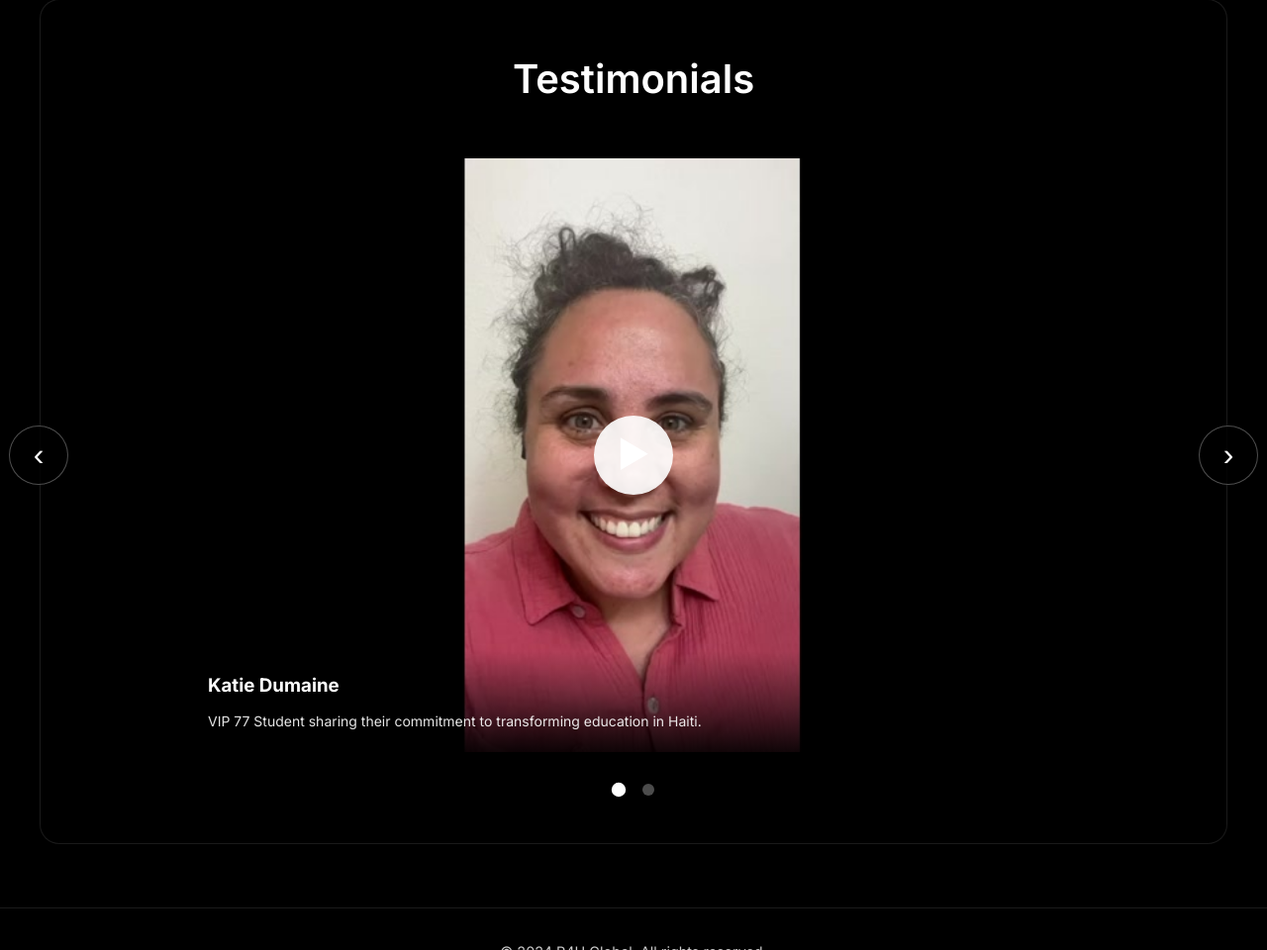
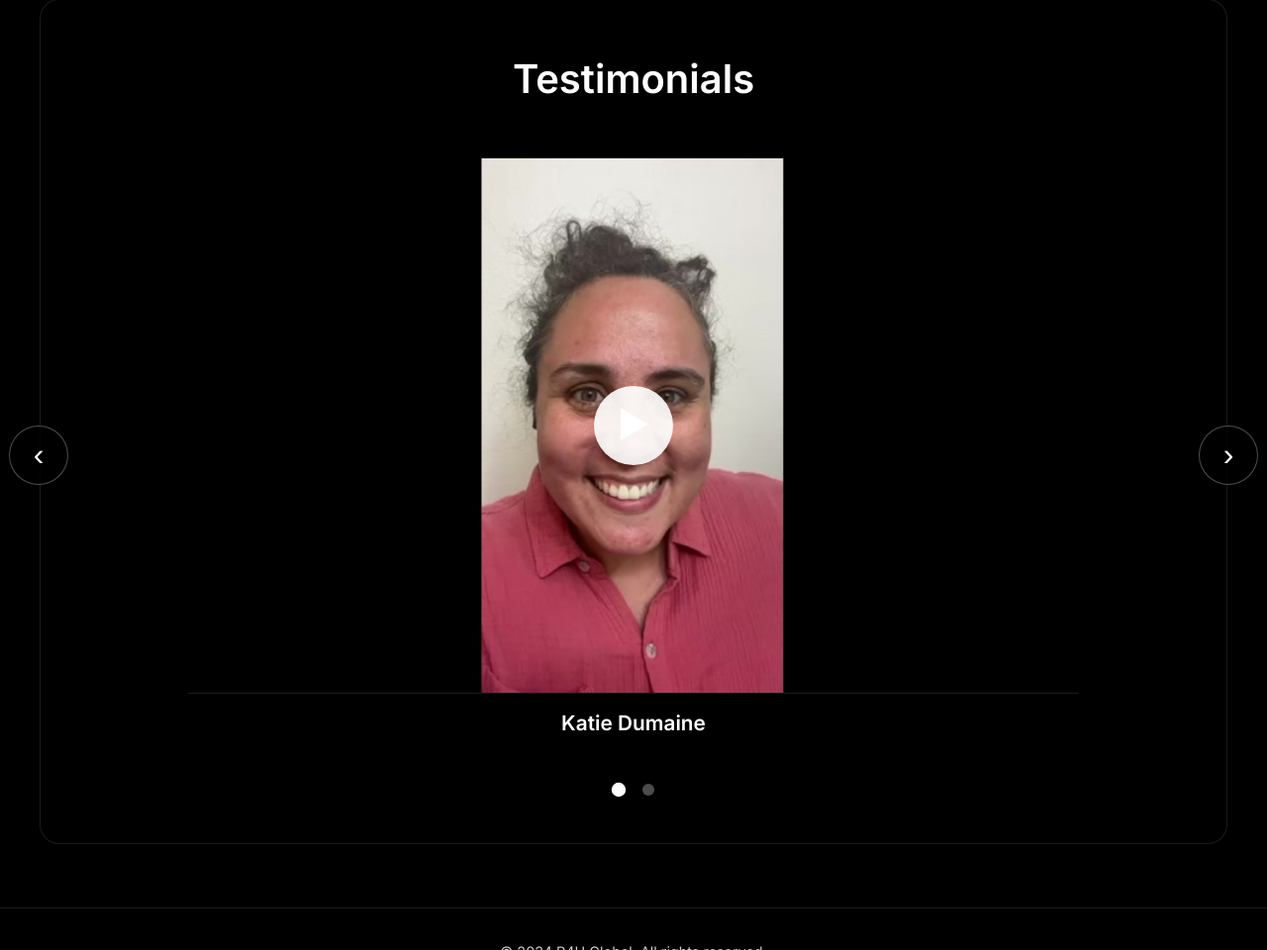
Before and after one commit to p4hglobal/nextlevel-vip77, a plain HTML site: page docs/index.html in a window 1280 px wide. Shown: the part 2062-3022 px from the top of the page at 99% size. Drawn offline with Linux system fonts and the light colour scheme.

Commit message:
add video title

```diff
--- a/docs/js/simple-init.js
+++ b/docs/js/simple-init.js
@@ -115,36 +115,65 @@ document.addEventListener('DOMContentLoaded', function() {
             slide.style.height = '100%';
             slide.style.display = index === 0 ? 'block' : 'none';
 
-            // Check if video file exists
+            // Create container for video and title
+            const videoContainer = document.createElement('div');
+            videoContainer.style.width = '100%';
+            videoContainer.style.height = '100%';
+            videoContainer.style.display = 'flex';
+            videoContainer.style.flexDirection = 'column';
+
+            // Create video element
             const videoElement = document.createElement('video');
             videoElement.src = video.src;
             videoElement.poster = video.poster;
             videoElement.controls = true;
             videoElement.style.width = '100%';
-            videoElement.style.height = '100%';
+            videoElement.style.flex = '1';
             videoElement.style.objectFit = 'contain';  // Ensures video fits without cropping
             videoElement.style.background = '#000';
             videoElement.style.maxWidth = '100%';
-            videoElement.style.maxHeight = '100%';
+            videoElement.style.maxHeight = 'calc(100% - 60px)'; // Leave space for title
+
+            // Create title element
+            const titleElement = document.createElement('div');
+            titleElement.className = 'video-title-display';
+            titleElement.style.height = '60px';
+            titleElement.style.padding = '15px';
+            titleElement.style.background = 'rgba(0, 0, 0, 0.9)';
+            titleElement.style.color = '#ffffff';
+            titleElement.style.fontSize = '1.3rem';
+            titleElement.style.fontWeight = '600';
+            titleElement.style.textAlign = 'center';
+            titleElement.style.display = 'flex';
+            titleElement.style.alignItems = 'center';
+            titleElement.style.justifyContent = 'center';
+            titleElement.style.borderTop = '1px solid rgba(255, 255, 255, 0.1)';
+            titleElement.textContent = video.title;
 
             // Add error handling
             videoElement.onerror = function() {
                 console.log('Video not found, showing poster');
                 slide.innerHTML = `
-                    <div style="width: 100%; height: 100%; background: url('${video.poster}') center/cover; position: relative;">
-                        <div style="position: absolute; bottom: 0; left: 0; right: 0; padding: 20px; background: linear-gradient(transparent, rgba(0,0,0,0.9));">
-                            <h3 style="color: white; margin: 0 0 10px 0;">${video.title}</h3>
-                            <p style="color: white; margin: 0; opacity: 0.9; font-size: 14px;">${video.description}</p>
+                    <div style="width: 100%; height: 100%; display: flex; flex-direction: column;">
+                        <div style="flex: 1; background: url('${video.poster}') center/cover; position: relative;">
+                            <div style="position: absolute; top: 50%; left: 50%; transform: translate(-50%, -50%);
+                                        width: 80px; height: 80px; background: rgba(255,255,255,0.9);
+                                        border-radius: 50%; display: flex; align-items: center; justify-content: center;
+                                        font-size: 36px; cursor: pointer;">▶</div>
                         </div>
-                        <div style="position: absolute; top: 50%; left: 50%; transform: translate(-50%, -50%);
-                                    width: 80px; height: 80px; background: rgba(255,255,255,0.9);
-                                    border-radius: 50%; display: flex; align-items: center; justify-content: center;
-                                    font-size: 36px; cursor: pointer;">▶</div>
+                        <div style="height: 60px; padding: 15px; background: rgba(0, 0, 0, 0.9);
+                                    color: white; font-size: 1.3rem; font-weight: 600; text-align: center;
+                                    display: flex; align-items: center; justify-content: center;
+                                    border-top: 1px solid rgba(255, 255, 255, 0.1);">
+                            ${video.title}
+                        </div>
                     </div>
                 `;
             };
 
-            slide.appendChild(videoElement);
+            videoContainer.appendChild(videoElement);
+            videoContainer.appendChild(titleElement);
+            slide.appendChild(videoContainer);
             wrapper.appendChild(slide);
         });
 
--- a/docs/styles/main.css
+++ b/docs/styles/main.css
@@ -391,6 +391,24 @@ body {
     max-height: 100%;
 }
 
+/* Video Title Display */
+.video-title-display {
+    height: 60px;
+    padding: 15px;
+    background: rgba(0, 0, 0, 0.9);
+    backdrop-filter: blur(10px);
+    color: #ffffff;
+    font-size: 1.3rem;
+    font-weight: 600;
+    text-align: center;
+    display: flex;
+    align-items: center;
+    justify-content: center;
+    border-top: 1px solid rgba(255, 255, 255, 0.1);
+    text-shadow: 1px 1px 2px rgba(0,0,0,0.8);
+    letter-spacing: 0.5px;
+}
+
 .video-info {
     padding: 1.5rem;
     background: rgba(0,0,0,0.9);
```
